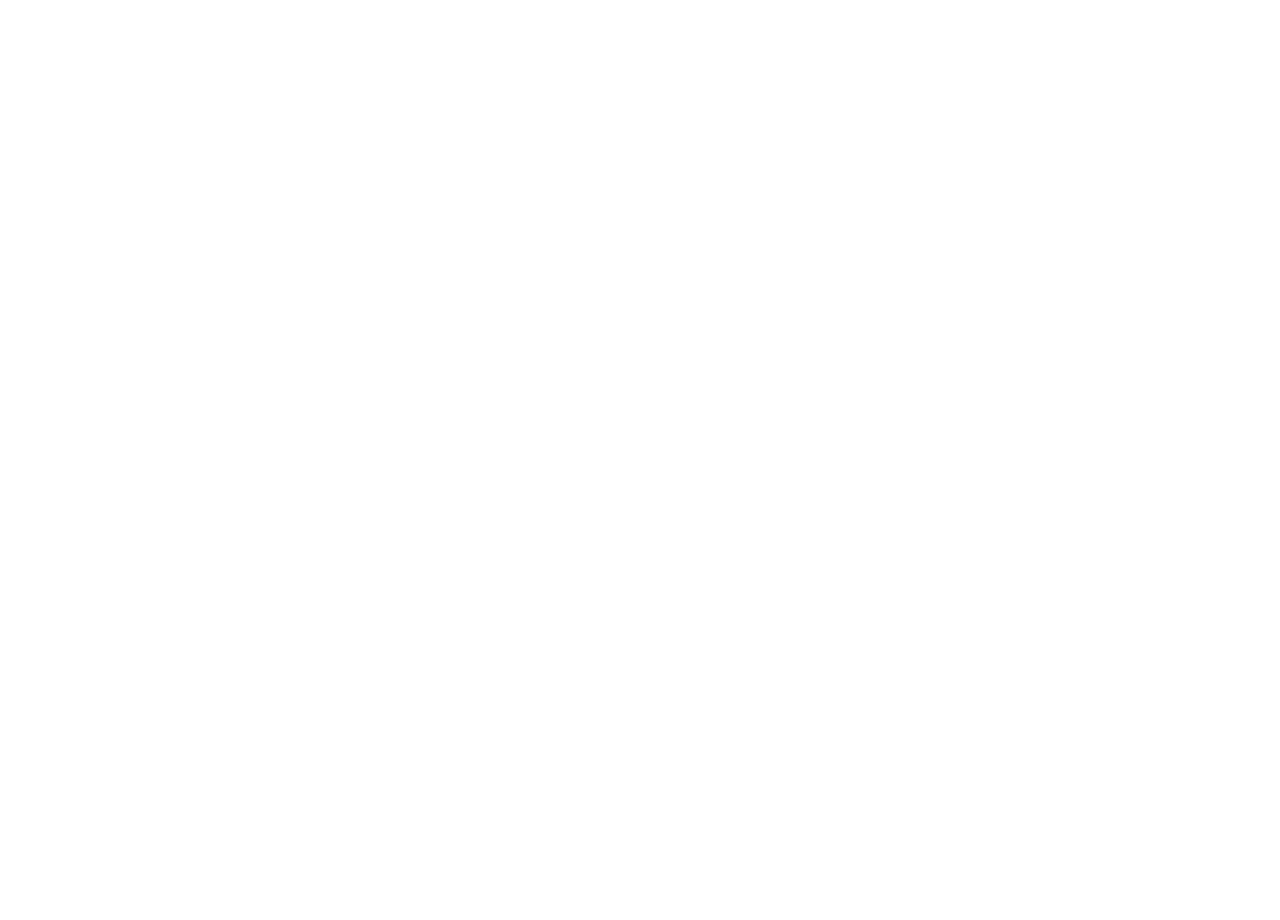
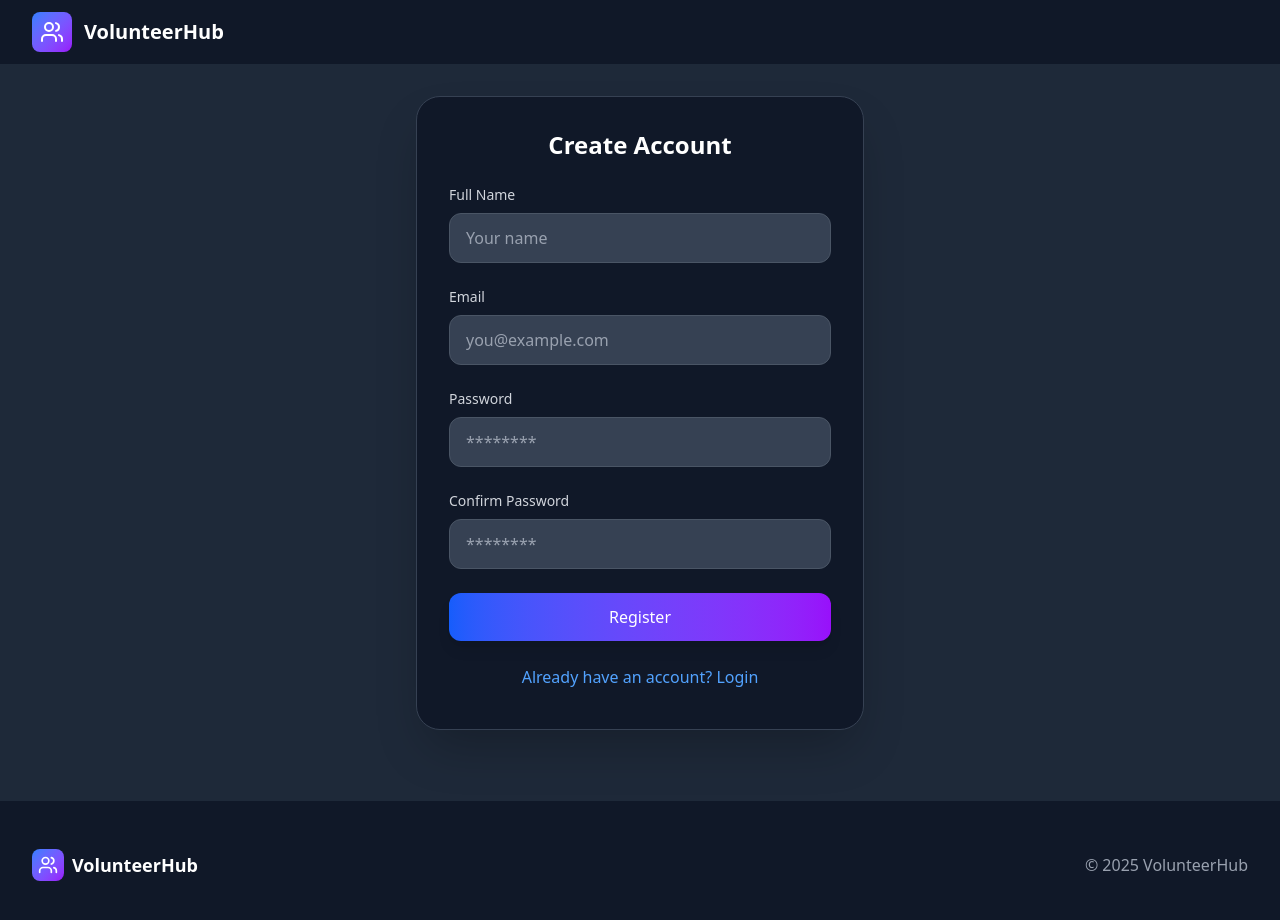
Before and after one commit to leo2971998/COSC-4353-Project, a React (Vite) app in the folder client/: page /register in a window 1280 px wide. Before the commit this address had no page. Shown: the top 920 px of the page. Before the commit the page ends 800 px from the top, so only its background shows below. Built offline with nearby package versions, Linux system fonts and the light colour scheme.

Commit message:
Added Login and Register Page

```diff
--- a/client/components/Navbar.jsx
+++ b/client/components/Navbar.jsx
@@ -4,7 +4,7 @@
 import { Link, useLocation } from "react-router-dom";
 
 const devMode = {
-  isLoggedIn: true,
+  isLoggedIn: false,
   isProfileComplete: false,
 };
 
@@ -47,9 +47,15 @@
                 >
                   About
                 </button>
+                {/* Leo Nguyen - add login and register links */}
                 <Link to="/login">
-                  <Button className="border-blue-500 text-blue-400 hover:bg-blue-500/10">
+                  <Button className="text-gray-300 hover:text-blue-400 font-medium transition">
                     Login
+                  </Button>
+                </Link>
+                <Link to="/register">
+                  <Button className="text-gray-300 hover:text-blue-400 font-medium transition">
+                    Register
                   </Button>
                 </Link>
               </>
@@ -149,9 +155,15 @@
                   >
                     About
                   </button>
+                  {/* Leo Nguyen - add login and register links */}
                   <Link to="/login">
                     <Button className="w-full text-blue-400 hover:bg-blue-500/10">
                       Login
+                    </Button>
+                  </Link>
+                  <Link to="/register">
+                    <Button className="w-full text-blue-400 hover:bg-blue-500/10">
+                      Register
                     </Button>
                   </Link>
                 </>
--- /dev/null
+++ b/client/pages/LoginPage.jsx
@@ -0,0 +1,77 @@
+// Leo Nguyen - Created LoginPage component
+import { useState } from "react";
+import Navbar from "../components/Navbar";
+import Footer from "../components/Footer";
+import Layout from "../components/Layout";
+import { Button } from "../components/ui/Button";
+// Leo Nguyen - link component for register button
+import { Link } from "react-router-dom";
+
+export default function LoginPage() {
+  // Leo Nguyen - login form state
+  const [formData, setFormData] = useState({ email: "", password: "" });
+
+  // Leo Nguyen - handle input change
+  const handleChange = (e) => {
+    setFormData({ ...formData, [e.target.name]: e.target.value });
+  };
+
+  // Leo Nguyen - placeholder submit handler
+  const handleSubmit = (e) => {
+    e.preventDefault();
+    console.log("Login submitted", formData);
+  };
+
+  return (
+    <Layout>
+      <Navbar />
+      <div className="min-h-screen pt-24 bg-gray-800 px-4">
+        <div className="max-w-md mx-auto bg-gray-900 border border-gray-700 rounded-3xl p-8 shadow-2xl">
+          <h1 className="text-2xl font-bold text-white mb-6 text-center">Login</h1>
+          <form onSubmit={handleSubmit} className="space-y-6">
+            <div>
+              <label htmlFor="email" className="block text-sm font-medium text-gray-300 mb-2">
+                Email
+              </label>
+              <input
+                id="email"
+                name="email"
+                type="email"
+                value={formData.email}
+                onChange={handleChange}
+                className="w-full px-4 py-3 bg-gray-700 border border-gray-600 rounded-xl text-white placeholder-gray-400 focus:outline-none focus:ring-2 focus:ring-blue-500 focus:border-transparent transition-all duration-200"
+                placeholder="you@example.com"
+              />
+            </div>
+            <div>
+              <label htmlFor="password" className="block text-sm font-medium text-gray-300 mb-2">
+                Password
+              </label>
+              <input
+                id="password"
+                name="password"
+                type="password"
+                value={formData.password}
+                onChange={handleChange}
+                className="w-full px-4 py-3 bg-gray-700 border border-gray-600 rounded-xl text-white placeholder-gray-400 focus:outline-none focus:ring-2 focus:ring-blue-500 focus:border-transparent transition-all duration-200"
+                placeholder="********"
+              />
+            </div>
+            <Button type="submit" className="w-full bg-gradient-to-r from-blue-600 to-purple-600 hover:from-blue-700 hover:to-purple-700 text-white py-3 rounded-xl shadow-lg hover:shadow-xl transition-all duration-300 transform hover:scale-[1.02]">
+              Login
+            </Button>
+          </form>
+          {/* Leo Nguyen - link to register page */}
+          <div className="text-center mt-4">
+            <Link to="/register">
+              <Button className="border-blue-500 text-blue-400 hover:bg-blue-500/10">
+                Need an account? Register
+              </Button>
+            </Link>
+          </div>
+        </div>
+      </div>
+      <Footer />
+    </Layout>
+  );
+}
--- /dev/null
+++ b/client/pages/RegisterPage.jsx
@@ -0,0 +1,105 @@
+// Leo Nguyen - Created RegisterPage component
+import { useState } from "react";
+import Navbar from "../components/Navbar";
+import Footer from "../components/Footer";
+import Layout from "../components/Layout";
+import { Button } from "../components/ui/Button";
+// Leo Nguyen - link component for login button
+import { Link } from "react-router-dom";
+
+export default function RegisterPage() {
+  // Leo Nguyen - register form state
+  const [formData, setFormData] = useState({ name: "", email: "", password: "", confirm: "" });
+
+  // Leo Nguyen - handle input change
+  const handleChange = (e) => {
+    setFormData({ ...formData, [e.target.name]: e.target.value });
+  };
+
+  // Leo Nguyen - placeholder submit handler
+  const handleSubmit = (e) => {
+    e.preventDefault();
+    console.log("Register submitted", formData);
+  };
+
+  return (
+    <Layout>
+      <Navbar />
+      <div className="min-h-screen pt-24 bg-gray-800 px-4">
+        <div className="max-w-md mx-auto bg-gray-900 border border-gray-700 rounded-3xl p-8 shadow-2xl">
+          <h1 className="text-2xl font-bold text-white mb-6 text-center">Create Account</h1>
+          <form onSubmit={handleSubmit} className="space-y-6">
+            <div>
+              <label htmlFor="name" className="block text-sm font-medium text-gray-300 mb-2">
+                Full Name
+              </label>
+              <input
+                id="name"
+                name="name"
+                type="text"
+                value={formData.name}
+                onChange={handleChange}
+                className="w-full px-4 py-3 bg-gray-700 border border-gray-600 rounded-xl text-white placeholder-gray-400 focus:outline-none focus:ring-2 focus:ring-blue-500 focus:border-transparent transition-all duration-200"
+                placeholder="Your name"
+              />
+            </div>
+            <div>
+              <label htmlFor="email" className="block text-sm font-medium text-gray-300 mb-2">
+                Email
+              </label>
+              <input
+                id="email"
+                name="email"
+                type="email"
+                value={formData.email}
+                onChange={handleChange}
+                className="w-full px-4 py-3 bg-gray-700 border border-gray-600 rounded-xl text-white placeholder-gray-400 focus:outline-none focus:ring-2 focus:ring-blue-500 focus:border-transparent transition-all duration-200"
+                placeholder="you@example.com"
+              />
+            </div>
+            <div>
+              <label htmlFor="password" className="block text-sm font-medium text-gray-300 mb-2">
+                Password
+              </label>
+              <input
+                id="password"
+                name="password"
+                type="password"
+                value={formData.password}
+                onChange={handleChange}
+                className="w-full px-4 py-3 bg-gray-700 border border-gray-600 rounded-xl text-white placeholder-gray-400 focus:outline-none focus:ring-2 focus:ring-blue-500 focus:border-transparent transition-all duration-200"
+                placeholder="********"
+              />
+            </div>
+            <div>
+              <label htmlFor="confirm" className="block text-sm font-medium text-gray-300 mb-2">
+                Confirm Password
+              </label>
+              <input
+                id="confirm"
+                name="confirm"
+                type="password"
+                value={formData.confirm}
+                onChange={handleChange}
+                className="w-full px-4 py-3 bg-gray-700 border border-gray-600 rounded-xl text-white placeholder-gray-400 focus:outline-none focus:ring-2 focus:ring-blue-500 focus:border-transparent transition-all duration-200"
+                placeholder="********"
+              />
+            </div>
+            <Button type="submit" className="w-full bg-gradient-to-r from-blue-600 to-purple-600 hover:from-blue-700 hover:to-purple-700 text-white py-3 rounded-xl shadow-lg hover:shadow-xl transition-all duration-300 transform hover:scale-[1.02]">
+              Register
+            </Button>
+          </form>
+          {/* Leo Nguyen - link to login page */}
+          <div className="text-center mt-4">
+            <Link to="/login">
+              <Button className="border-blue-500 text-blue-400 hover:bg-blue-500/10">
+                Already have an account? Login
+              </Button>
+            </Link>
+          </div>
+        </div>
+      </div>
+      <Footer />
+    </Layout>
+  );
+}
--- a/client/src/App.jsx
+++ b/client/src/App.jsx
@@ -7,6 +7,9 @@
 } from "react-router-dom";
 import HomePage from "../pages/HomePage.jsx";
 import CompleteProfile from "../pages/CompleteProfile.jsx";
+// Leo Nguyen - import login and register pages
+import LoginPage from "../pages/LoginPage.jsx";
+import RegisterPage from "../pages/RegisterPage.jsx";
 import "./index.css";
 
 function App() {
@@ -16,6 +19,10 @@
         {/* Place Public Routes Here */}
         <Route path="/" element={<HomePage />} />
 
+        {/* Leo Nguyen - added login and registration routes */}
+        <Route path="/login" element={<LoginPage />} />
+        <Route path="/register" element={<RegisterPage />} />
+
         <Route path="/complete-profile" element={<CompleteProfile />} />
       </Routes>
     </Router>
```
